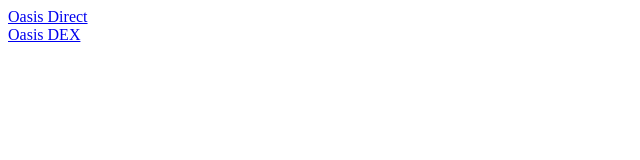
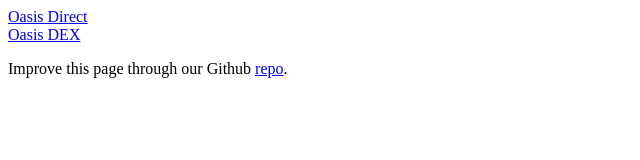
Before and after one commit to OasisCommunity/oasiscommunity.github.io, a plain HTML site: page index.html in a window 1280 px wide. Shown: the whole page, without its empty margins (0-640 px from the left). Drawn offline with Linux system fonts and the light colour scheme.

Commit message:
add github link

```diff
--- a/index.html
+++ b/index.html
@@ -6,5 +6,6 @@
 <body>
 <a href="./direct">Oasis Direct</a><br>
 <a href="./dex">Oasis DEX</a>
+<p>Improve this page through our Github <a href="https://github.com/OasisCommunity/oasiscommunity.github.io">repo</a>.</p>
 </body>
 </html>
```
